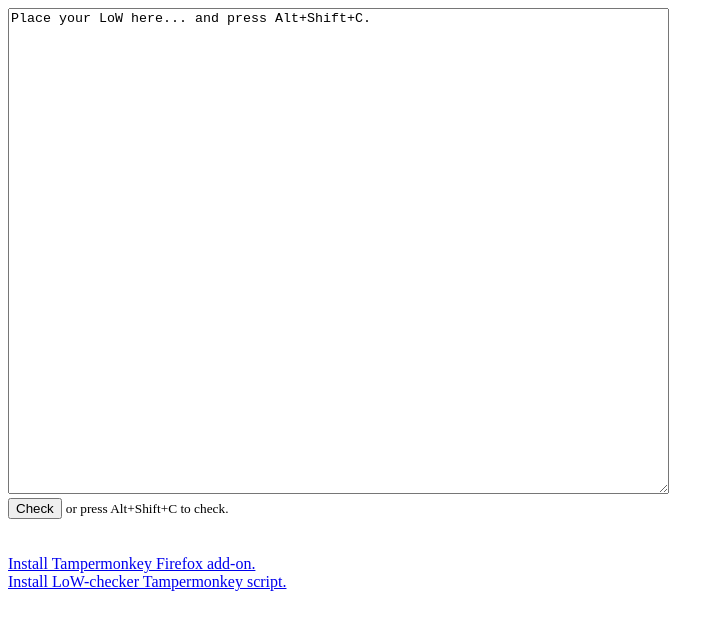
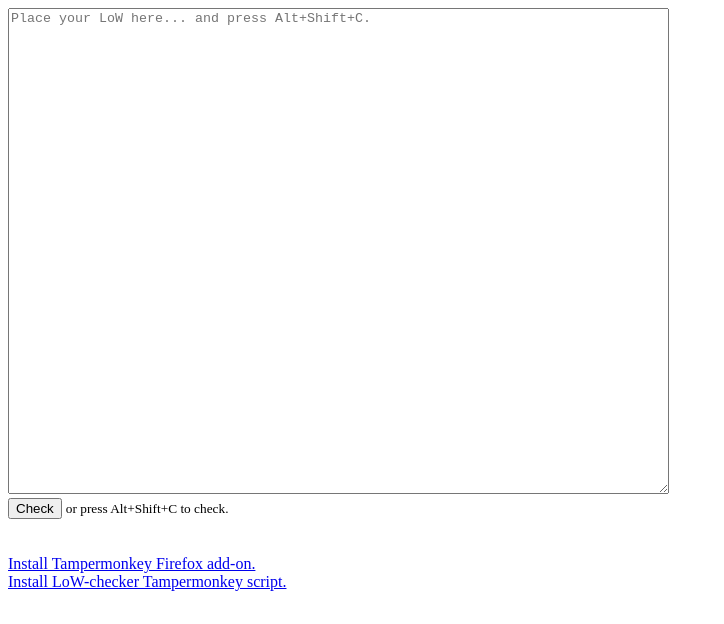
Before and after one commit to achernyakevich-sc/dl-toolset-pub, a plain HTML site: page index.html in a window 1280 px wide. Shown: the top 624 px of the page, without its empty margins (0-724 px from the left). Drawn offline with Linux system fonts and the light colour scheme.

Commit message:
Move textarea help text to the placeholder attribute
It's inconvenient that you have to clear the textarea each time before the insertion of the list of works.

```diff
--- a/index.html
+++ b/index.html
@@ -10,7 +10,7 @@
   </head>
   <body>
     <form>
-      <textarea id="low-textarea" cols="80" rows="32">Place your LoW here... and press Alt+Shift+C.</textarea>
+      <textarea id="low-textarea" cols="80" rows="32" placeholder="Place your LoW here... and press Alt+Shift+C."></textarea>
     </form>
     <div>
       <button
```
